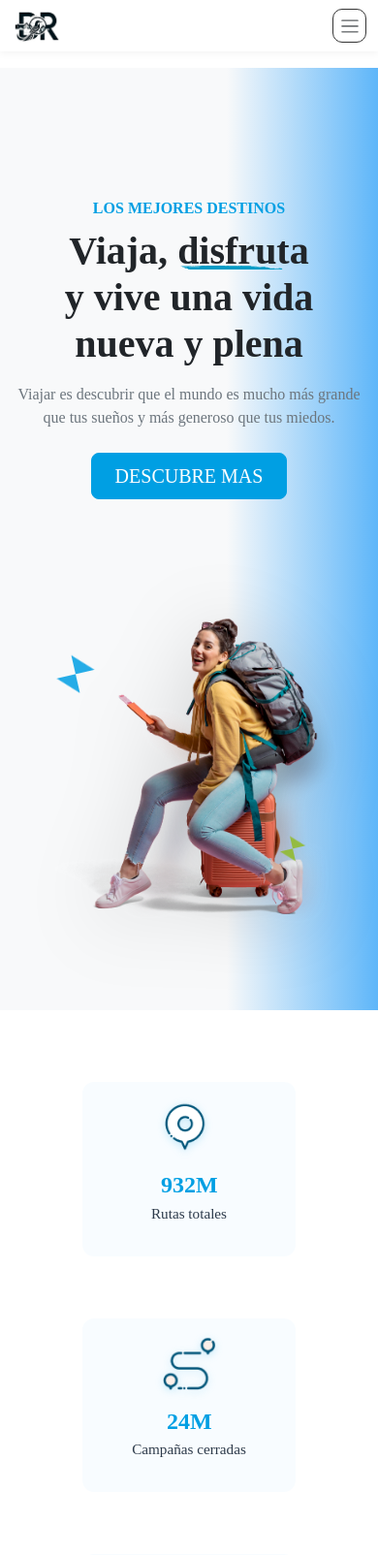
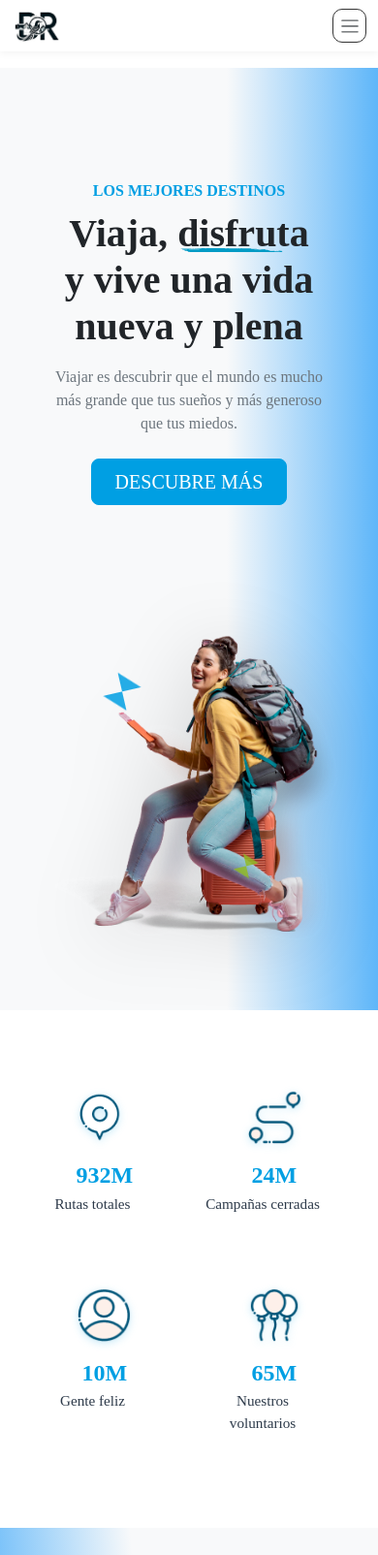
Before and after one commit to 0Juana0/Biorutas_web, a Django app: page /usuarios/gracias/ in a window 390 px wide. Shown: the top 1604 px of the page at 97% size. Run offline with Django 5.2, Linux system fonts and the light colour scheme; some libraries are stand-ins or nearby versions; some web fonts are replaced.

Commit message:
se hizo unas modifcaciones de responsive y le elimino elselecionador de idiomas

```diff
--- a/static/usuarios/home.css
+++ b/static/usuarios/home.css
@@ -144,26 +144,26 @@ body {
 
 
 
+
 /*  STATS SECTION  */
 .stats-section {
     background: #fff;
     padding: 3rem 0;
-    margin-top: 10px;
+
 }
 
-.stats-section .container {
-    max-width: 1000px;
-}
+/* .stats-section .container {
+    padding: 0 15px;
+} */
 
 .stats-section .row {
     display: flex;
     flex-wrap: wrap;
     justify-content: center;
-    gap: 4rem;
     padding: 1rem 0;
 }
 
-.stats-section [class*="col-"] {
+.stats-card {
     display: flex;
     flex-direction: column;
     align-items: center;
@@ -171,14 +171,14 @@ body {
     background: rgba(233, 246, 253, 0.3);
     border-radius: 12px;
     transition: all 0.3s ease;
-    flex: 1 1 200px;
-    max-width: 220px;
+    height: 100%;
 }
 
-.stats-section [class*="col-"]:hover {
+.stats-card:hover {
     background: rgba(233, 246, 253, 0.6);
     transform: translateY(-5px);
 }
+
 
 .stats-icon {
     width: 60px;
@@ -222,6 +222,18 @@ body {
         padding: 1rem;
     }
 }
+
+@media (min-width: 1400px) {
+
+    .stats-number {
+        font-size: 2rem;
+    }
+    .stats-icon {
+        width: 80px;
+        height: 80px;
+    }
+}
+
 /* tarjetas populares */
 
 .popular-section {
--- a/usuarios/templates/usuarios/gracias.html
+++ b/usuarios/templates/usuarios/gracias.html
@@ -54,7 +54,7 @@
                             <i class="bi bi-person-fill"></i> Iniciar sesión
                         </a>
                     </li>
-                    <li class="nav-item dropdown language-selector">
+                    <!-- <li class="nav-item dropdown language-selector">
                         <a class="nav-link" href="#" id="languageDropdown" role="button" data-bs-toggle="dropdown">
                             <i class="bi bi-globe me-1"></i> ES
                         </a>
@@ -63,29 +63,35 @@
                             <li><a class="dropdown-item" href="#" data-lang="en">English</a></li>
                             <li><a class="dropdown-item" href="#" data-lang="fr">Français</a></li>
                         </ul>
-                    </li>
+                    </li> -->
                 </ul>
             </div>
         </div>
     </nav>
 </header>
 
-    <main class="container-fluid home-hero">
-        <div class="row align-items-center min-vh-100">
-            <div class="col-lg-6 py-5 texto-derecha">
+    <main class="home-hero">
+    <div class="container-fluid px-5">
+        <div class="row align-items-center justify-content-center min-vh-100">
+            <!-- Columna de texto -->
+            <div class="col-12 col-lg-6 py-5 texto-derecha text-center text-lg-start">
                 <p class="text-primary fw-bold mb-2">LOS MEJORES DESTINOS</p>
                 <h1 class="display-2 fw-bold mb-3 animate-viajera">
                     Viaja, <span class="underline animate-viajera">disfruta</span><br>
                     y vive una vida<br>
                     nueva y plena
                 </h1>
-                <p class="mb-4 text-secondary" style="max-width: 400px">
+                <p class="mb-4 text-secondary mx-auto mx-lg-0" style="max-width: 400px">
                     Viajar es descubrir que el mundo es mucho más grande que tus sueños y más generoso que tus miedos.
                 </p>
-                <a href="{% url 'usuarios:paquetes' %}" class="btn btn-primary btn-lg px-4">DESCUBRE MAS</a>
+                <a href="{% url 'usuarios:paquetes' %}" class="btn btn-primary btn-lg px-4">DESCUBRE MÁS</a>
             </div>
-            <div class="col-lg-6 d-flex justify-content-center align-items-center position-relative">
-                <img src="{% static 'usuarios/img/viajera.png' %}" alt="Mujer viajera" class="img-fluid hero-img animate-viajera" loading="lazy">
+
+            <!-- Columna con imagen -->
+            <div class="col-12 col-lg-6 d-flex justify-content-center align-items-center position-relative mt-5 mt-lg-0">
+                <img src="{% static 'usuarios/img/viajera.png' %}" alt="Mujer viajera"
+                    class="img-fluid hero-img animate-viajera" loading="lazy">
+
                 <!-- Aviones decorativos -->
                 <svg class="plane plane-1" width="60" height="60" viewBox="0 0 60 60" fill="none" aria-hidden="true">
                     <path d="M10 30 L50 30 L30 10 L30 50 Z" fill="#009fe3"/>
@@ -95,28 +101,30 @@
                 </svg>
             </div>
         </div>
+    </div>
 </main>
+
 
     <!-- Sección de estadísticas -->
     <section class="stats-section py-5">
-        <div class="container">
-            <div class="row">
-                <div class="col-6 col-md-3">
+    <div class="container-fluid">
+        <div class="row g-4 text-center justify-content-center">
+        <div class="col-6 col-sm-4 col-md-3 col-lg-3 col-xl-2">
             <img src="{% static 'usuarios/img/Section → 1.svg.png' %}" alt="Rutas totales" class="stats-icon" loading="lazy">
             <h3 class="stats-number">932M</h3>
             <p class="stats-label">Rutas totales</p>
         </div>
-                <div class="col-6 col-md-3">
+        <div class="col-6 col-sm-4 col-md-3 col-lg-3 col-xl-2">
             <img src="{% static 'usuarios/img/Section → 2.svg.png' %}" alt="Campañas cerradas" class="stats-icon" loading="lazy">
             <h3 class="stats-number">24M</h3>
             <p class="stats-label">Campañas cerradas</p>
         </div>
-                <div class="col-6 col-md-3">
+        <div class="col-6 col-sm-4 col-md-3 col-lg-3 col-xl-2">
             <img src="{% static 'usuarios/img/Section → 3.svg.png' %}" alt="Gente feliz" class="stats-icon" loading="lazy">
             <h3 class="stats-number">10M</h3>
             <p class="stats-label">Gente feliz</p>
         </div>
-                <div class="col-6 col-md-3">
+        <div class="col-6 col-sm-4 col-md-3 col-lg-3 col-xl-2">
             <img src="{% static 'usuarios/img/Section → 4.svg.png' %}" alt="Voluntarios" class="stats-icon" loading="lazy">
             <h3 class="stats-number">65M</h3>
             <p class="stats-label">Nuestros voluntarios</p>
@@ -124,6 +132,7 @@
         </div>
     </div>
     </section>
+
 
     <!-- Sección de Video -->
 <section class="video-promo">
--- a/usuarios/templates/usuarios/paquete-platino.html
+++ b/usuarios/templates/usuarios/paquete-platino.html
@@ -47,7 +47,7 @@
                             <i class="bi bi-person-fill"></i> Iniciar sesión
                         </a>
                     </li>
-                    <li class="nav-item dropdown language-selector">
+                    <!-- <li class="nav-item dropdown language-selector">
                         <a class="nav-link" href="#" id="languageDropdown" role="button" data-bs-toggle="dropdown">
                             <i class="bi bi-globe me-1"></i> ES
                         </a>
@@ -56,7 +56,7 @@
                             <li><a class="dropdown-item" href="#" data-lang="en">English</a></li>
                             <li><a class="dropdown-item" href="#" data-lang="fr">Français</a></li>
                         </ul>
-                    </li>
+                    </li> -->
                 </ul>
             </div>
         </div>
--- a/usuarios/templates/usuarios/paquete_aventura.html
+++ b/usuarios/templates/usuarios/paquete_aventura.html
@@ -49,7 +49,7 @@
                             <i class="bi bi-person-fill"></i> Iniciar sesión
                         </a>
                     </li>
-                    <li class="nav-item dropdown language-selector">
+                    <!-- <li class="nav-item dropdown language-selector">
                         <a class="nav-link" href="#" id="languageDropdown" role="button" data-bs-toggle="dropdown">
                             <i class="bi bi-globe me-1"></i> ES
                         </a>
@@ -58,7 +58,7 @@
                             <li><a class="dropdown-item" href="#" data-lang="en">English</a></li>
                             <li><a class="dropdown-item" href="#" data-lang="fr">Français</a></li>
                         </ul>
-                    </li>
+                    </li> -->
                 </ul>
             </div>
         </div>
--- a/usuarios/templates/usuarios/paquete_diamante.html
+++ b/usuarios/templates/usuarios/paquete_diamante.html
@@ -14,7 +14,7 @@
     </head>
     <body>
         <!-- Menú principal -->
-               <header class="sticky-top bg-white main-header">
+            <header class="sticky-top bg-white main-header">
     <nav class="navbar navbar-expand-lg navbar-light">
         <div class="container">
             <!-- Logo a la izquierda -->
@@ -50,7 +50,7 @@
                             <i class="bi bi-person-fill"></i> Iniciar sesión
                         </a>
                     </li>
-                    <li class="nav-item dropdown language-selector">
+                    <!-- <li class="nav-item dropdown language-selector">
                         <a class="nav-link" href="#" id="languageDropdown" role="button" data-bs-toggle="dropdown">
                             <i class="bi bi-globe me-1"></i> ES
                         </a>
@@ -59,7 +59,7 @@
                             <li><a class="dropdown-item" href="#" data-lang="en">English</a></li>
                             <li><a class="dropdown-item" href="#" data-lang="fr">Français</a></li>
                         </ul>
-                    </li>
+                    </li> -->
                 </ul>
             </div>
         </div>
--- a/usuarios/templates/usuarios/paquete_esmeralda.html
+++ b/usuarios/templates/usuarios/paquete_esmeralda.html
@@ -49,7 +49,7 @@
                         <a class="login-btn" href="{% url 'usuarios:login' %}">
                             <i class="bi bi-person-fill"></i> Iniciar sesión
                         </a>
-                    </li>
+                    <!-- </li>
                     <li class="nav-item dropdown language-selector">
                         <a class="nav-link" href="#" id="languageDropdown" role="button" data-bs-toggle="dropdown">
                             <i class="bi bi-globe me-1"></i> ES
@@ -59,7 +59,7 @@
                             <li><a class="dropdown-item" href="#" data-lang="en">English</a></li>
                             <li><a class="dropdown-item" href="#" data-lang="fr">Français</a></li>
                         </ul>
-                    </li>
+                    </li> -->
                 </ul>
             </div>
         </div>
--- a/usuarios/templates/usuarios/paquete_oro.html
+++ b/usuarios/templates/usuarios/paquete_oro.html
@@ -49,7 +49,7 @@
                             <i class="bi bi-person-fill"></i> Iniciar sesión
                         </a>
                     </li>
-                    <li class="nav-item dropdown language-selector">
+                    <!-- <li class="nav-item dropdown language-selector">
                         <a class="nav-link" href="#" id="languageDropdown" role="button" data-bs-toggle="dropdown">
                             <i class="bi bi-globe me-1"></i> ES
                         </a>
@@ -58,7 +58,7 @@
                             <li><a class="dropdown-item" href="#" data-lang="en">English</a></li>
                             <li><a class="dropdown-item" href="#" data-lang="fr">Français</a></li>
                         </ul>
-                    </li>
+                    </li> -->
                 </ul>
             </div>
         </div>
--- a/usuarios/templates/usuarios/paquete_platino.html
+++ b/usuarios/templates/usuarios/paquete_platino.html
@@ -49,7 +49,7 @@
                             <i class="bi bi-person-fill"></i> Iniciar sesión
                         </a>
                     </li>
-                    <li class="nav-item dropdown language-selector">
+                    <!-- <li class="nav-item dropdown language-selector">
                         <a class="nav-link" href="#" id="languageDropdown" role="button" data-bs-toggle="dropdown">
                             <i class="bi bi-globe me-1"></i> ES
                         </a>
@@ -58,7 +58,7 @@
                             <li><a class="dropdown-item" href="#" data-lang="en">English</a></li>
                             <li><a class="dropdown-item" href="#" data-lang="fr">Français</a></li>
                         </ul>
-                    </li>
+                    </li> -->
                 </ul>
             </div>
         </div>
--- a/usuarios/templates/usuarios/paquete_zafiro.html
+++ b/usuarios/templates/usuarios/paquete_zafiro.html
@@ -49,7 +49,7 @@
                             <i class="bi bi-person-fill"></i> Iniciar sesión
                         </a>
                     </li>
-                    <li class="nav-item dropdown language-selector">
+                    <!-- <li class="nav-item dropdown language-selector">
                         <a class="nav-link" href="#" id="languageDropdown" role="button" data-bs-toggle="dropdown">
                             <i class="bi bi-globe me-1"></i> ES
                         </a>
@@ -58,7 +58,7 @@
                             <li><a class="dropdown-item" href="#" data-lang="en">English</a></li>
                             <li><a class="dropdown-item" href="#" data-lang="fr">Français</a></li>
                         </ul>
-                    </li>
+                    </li> -->
                 </ul>
             </div>
         </div>
--- a/usuarios/templates/usuarios/paquetes.html
+++ b/usuarios/templates/usuarios/paquetes.html
@@ -16,7 +16,7 @@
 <body>
 
     <!-- Menú principal -->
-           <header class="sticky-top bg-white main-header">
+          <header class="sticky-top bg-white main-header">
     <nav class="navbar navbar-expand-lg navbar-light">
         <div class="container">
             <!-- Logo a la izquierda -->
@@ -52,7 +52,7 @@
                             <i class="bi bi-person-fill"></i> Iniciar sesión
                         </a>
                     </li>
-                    <li class="nav-item dropdown language-selector">
+                    <!-- <li class="nav-item dropdown language-selector">
                         <a class="nav-link" href="#" id="languageDropdown" role="button" data-bs-toggle="dropdown">
                             <i class="bi bi-globe me-1"></i> ES
                         </a>
@@ -61,7 +61,7 @@
                             <li><a class="dropdown-item" href="#" data-lang="en">English</a></li>
                             <li><a class="dropdown-item" href="#" data-lang="fr">Français</a></li>
                         </ul>
-                    </li>
+                    </li> -->
                 </ul>
             </div>
         </div>
```
Lines whose indentation alone changed are shown as unchanged.
